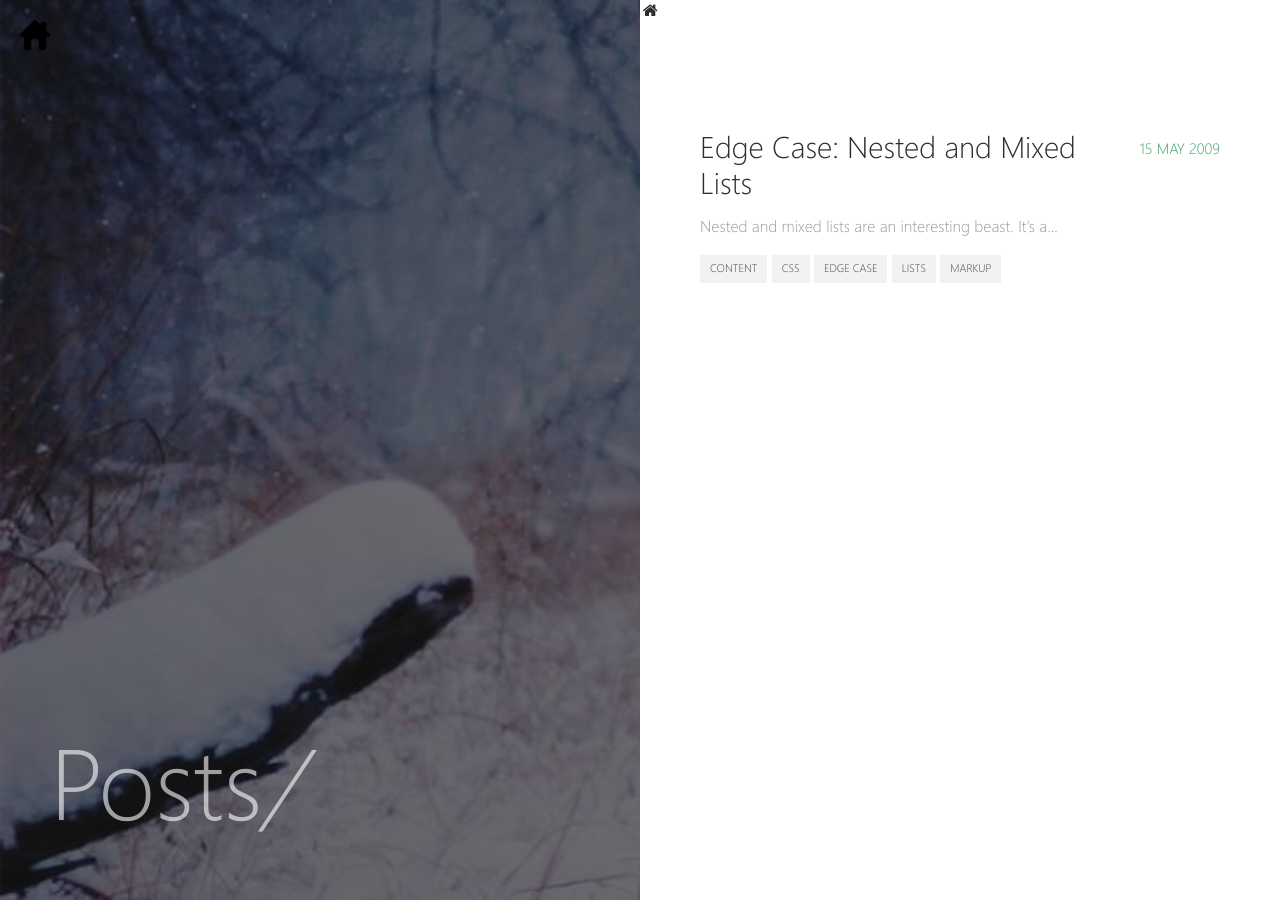
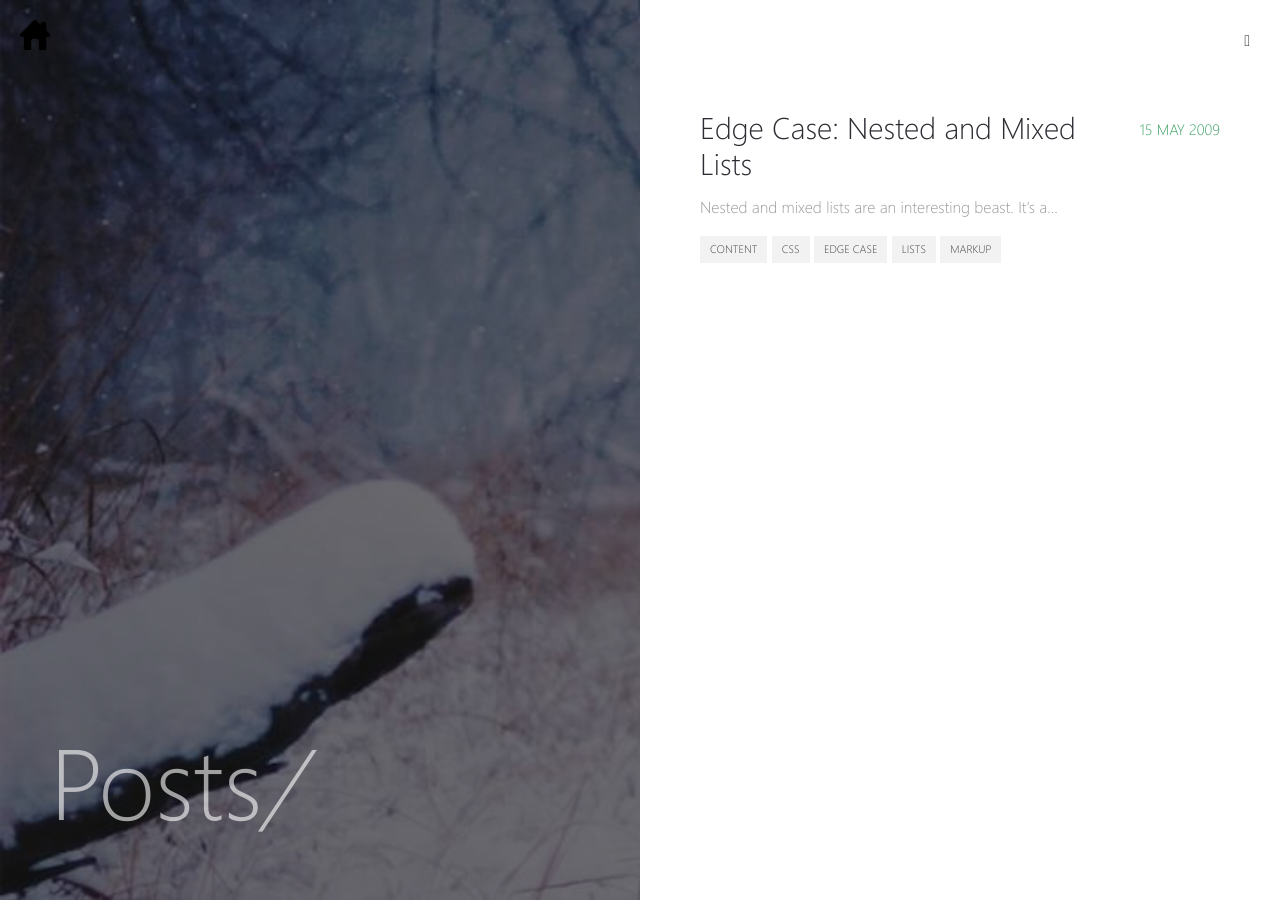
Before and after one commit to misterharsh/misterharsh.github.io, a Jekyll site: the page built from _pages/posts.md, in a window 1280 px wide. Built offline with Jekyll 4.4.1, drawn with Linux system fonts in a browser that asks for light colours.

Commit message:
trying home social button

```diff
--- a/_layouts/post-list.html
+++ b/_layouts/post-list.html
@@ -16,7 +16,7 @@
     </div>
 
     <div class="block-right">
-      <a href="posts.html" title="posts" class="social-btn"><i class="fa fa-fw fa-home"></i></a>
+      <a href="posts.html" title="posts" class="homelogo"><i class="fa-home"></i></a>
       <div class="content">
         <ul class="posts-list">
         {% for post in site.posts %}
--- a/assets/_sass/_site.scss
+++ b/assets/_sass/_site.scss
@@ -82,6 +82,16 @@
     }
   }
 }
+
+.homelogo {
+    top: 30px;
+    right: 30px;
+    position: absolute;
+    &:after {
+      display: none;
+    }
+  }
+
 
 .posts-link {
   position: absolute;
```
